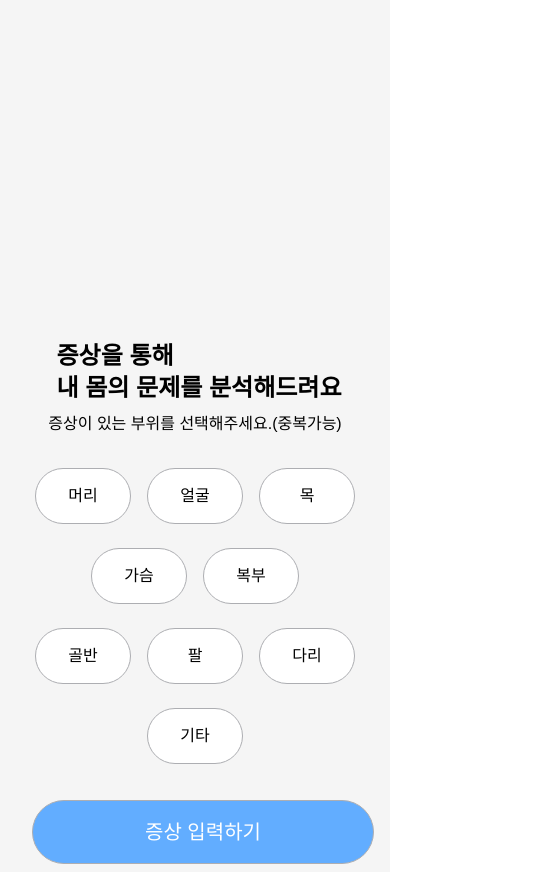
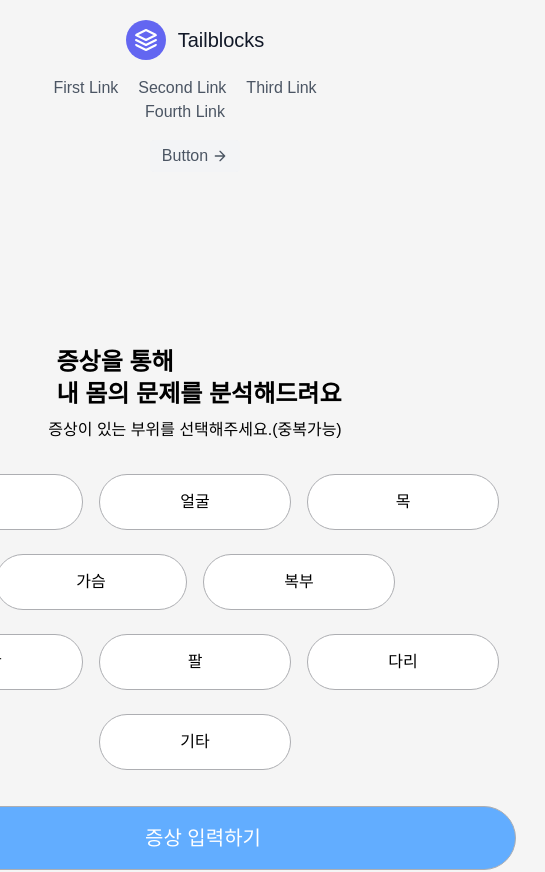
Before and after one commit to jjh4450/healix-frontend, a React (Vite) app: page / in a window 390 px wide. Shown: the top 872 px of the page, 545 px wide, since content can reach past the window. Built offline with nearby package versions, Linux system fonts and the light colour scheme; a web font is replaced by a local one.

Commit message:
feat(App): 반응형 웹 추가

```diff
--- a/index.html
+++ b/index.html
@@ -15,7 +15,7 @@
     <meta name="twitter:image" content="/preview_img.svg">
     <title>HEALIX</title>
   </head>
-  <body>
+  <body style="background-color: #F5F5F5">
     <div id="root"></div>
     <script type="module" src="/src/main.jsx"></script>
   </body>
--- a/src/App.jsx
+++ b/src/App.jsx
@@ -1,27 +1,52 @@
+import { Routes, Route, useLocation } from 'react-router-dom';
+import Header from './widgets/Header';
+import Home from './page/Home';
+import Text from './page/Text.jsx';
+import Userinfo from './page/Userinfo.jsx';
+import Analyze from './page/Analyze.jsx';
+import Login from './components/Login.jsx';
+import Footer from './widgets/Footer';
+import Lottie from "react-lottie-player";
+import loading from "./assets/HEALIX.json";
+import React from "react";
 
-import {Routes, Route } from 'react-router-dom';
-import Header from './widgets/Header'
-import Home from './page/Home'
-import Text from './page/Text.jsx';
-import Userinfo from './page/Userinfo.jsx'
-import Analyze from './page/Analyze.jsx'
-import Login from './components/Login.jsx'
-import Footer from './widgets/Footer'
+const pages = [
+    { path: '/', component: Home },
+    { path: '/text', component: Text },
+    { path: '/userinfo', component: Userinfo },
+    { path: '/analyze', component: Analyze },
+    { path: '/login', component: Login },
+];
+
+const hloading = [
+    '/', '/text'
+]
 
 function App() {
-  return (
-    <div className="bg-healix-gray">
-      <Header/>
-      <Routes>
-        <Route path='' element={<Home/>}/>
-        <Route path='/text' element={<Text/>}/>
-        <Route path='/userinfo' element={<Userinfo/>}/>
-        <Route path='/analyze' element={<Analyze/>}/>
-        <Route path='/login' element={<Login/>}/>
-      </Routes>
-      <Footer/>
-    </div>
-  )
+    const location = useLocation();
+
+    return (
+        <div className="bg-healix-gray flex flex-col h-screen justify-around ">
+            <Header />
+            <div className="flex flex-col lg:flex-row justify-center items-center my-4"> {/* 내용 중앙 배치 */}
+                {(hloading.includes(location.pathname) || window.innerWidth >= 768) && (
+                        <div className="w-1/3">
+                            <Lottie
+                                loop
+                                animationData={loading}
+                                play
+                            />
+                        </div>
+                )}
+                <Routes>
+                    {pages.map((page, index) => (
+                        <Route key={index} path={page.path} element={<page.component/>}/>
+                    ))}
+                </Routes>
+            </div>
+            <Footer />
+        </div>
+    );
 }
 
-export default App
+export default App;
--- a/src/page/Home.jsx
+++ b/src/page/Home.jsx
@@ -22,18 +22,10 @@
     const bodyPart = [['머리', '얼굴', '목'], ['가슴', '복부'], ['골반', '팔', '다리'], ['기타']];
 
     return (<>
-        <div className="w-full flex justify-center h-[300px]">
-            <Lottie
-                loop
-                animationData={loading}
-                play
-            />
-        </div>
-
         <section className="body-font text-white flex justify-center items-center h-full">
             <div className="flex flex-col justify-between items-center w-11/12 h-full">
                 <div className="flex flex-col text-black items-center w-full mb-5">
-                    <h1 className="font-semibold ml-2 mt-2 text-2xl lg:text-4xl ">
+                    <h1 className="font-semibold ml-2 mt-2 text-2xl sm:text-4xl ">
                         증상을 통해<br/> 내 몸의 문제를 분석해드려요
                     </h1>
                     <p className="mt-2">증상이 있는 부위를 선택해주세요.(중복가능)</p>
@@ -44,7 +36,7 @@
                             {part.map((item, index) => (
                                 <WhiteButton key={index} onClick={() => handleWhiteBtnClick(item)}
                                              selected={selectedParts.includes(item)}
-                                             className="w-24 sm:w-48 h-14 lg:m-4"
+                                             className="w-24 w-48 h-14 lg:m-4"
                                 >
                                     {item}
                                 </WhiteButton>))}
--- a/src/widgets/Header.jsx
+++ b/src/widgets/Header.jsx
@@ -4,9 +4,31 @@
 function Price() {
   return (
     <>
-      <header className="text-gray-600 body-font h-8 bg-healix-gray">
-
-      </header>
+        <header className="text-gray-600 body-font">
+            <div className="container mx-auto flex flex-wrap p-5 flex-col md:flex-row items-center">
+                <a className="flex title-font font-medium items-center text-gray-900 mb-4 md:mb-0">
+                    <svg xmlns="http://www.w3.org/2000/svg" fill="none" stroke="currentColor" stroke-linecap="round"
+                         stroke-linejoin="round" stroke-width="2"
+                         className="w-10 h-10 text-white p-2 bg-indigo-500 rounded-full" viewBox="0 0 24 24">
+                        <path d="M12 2L2 7l10 5 10-5-10-5zM2 17l10 5 10-5M2 12l10 5 10-5"></path>
+                    </svg>
+                    <span className="ml-3 text-xl">Tailblocks</span>
+                </a>
+                <nav className="md:ml-auto md:mr-auto flex flex-wrap items-center text-base justify-center">
+                    <a className="mr-5 hover:text-gray-900">First Link</a>
+                    <a className="mr-5 hover:text-gray-900">Second Link</a>
+                    <a className="mr-5 hover:text-gray-900">Third Link</a>
+                    <a className="mr-5 hover:text-gray-900">Fourth Link</a>
+                </nav>
+                <button
+                    className="inline-flex items-center bg-gray-100 border-0 py-1 px-3 focus:outline-none hover:bg-gray-200 rounded text-base mt-4 md:mt-0">Button
+                    <svg fill="none" stroke="currentColor" stroke-linecap="round" stroke-linejoin="round"
+                         stroke-width="2" className="w-4 h-4 ml-1" viewBox="0 0 24 24">
+                        <path d="M5 12h14M12 5l7 7-7 7"></path>
+                    </svg>
+                </button>
+            </div>
+        </header>
     </>
   )
 }
```
